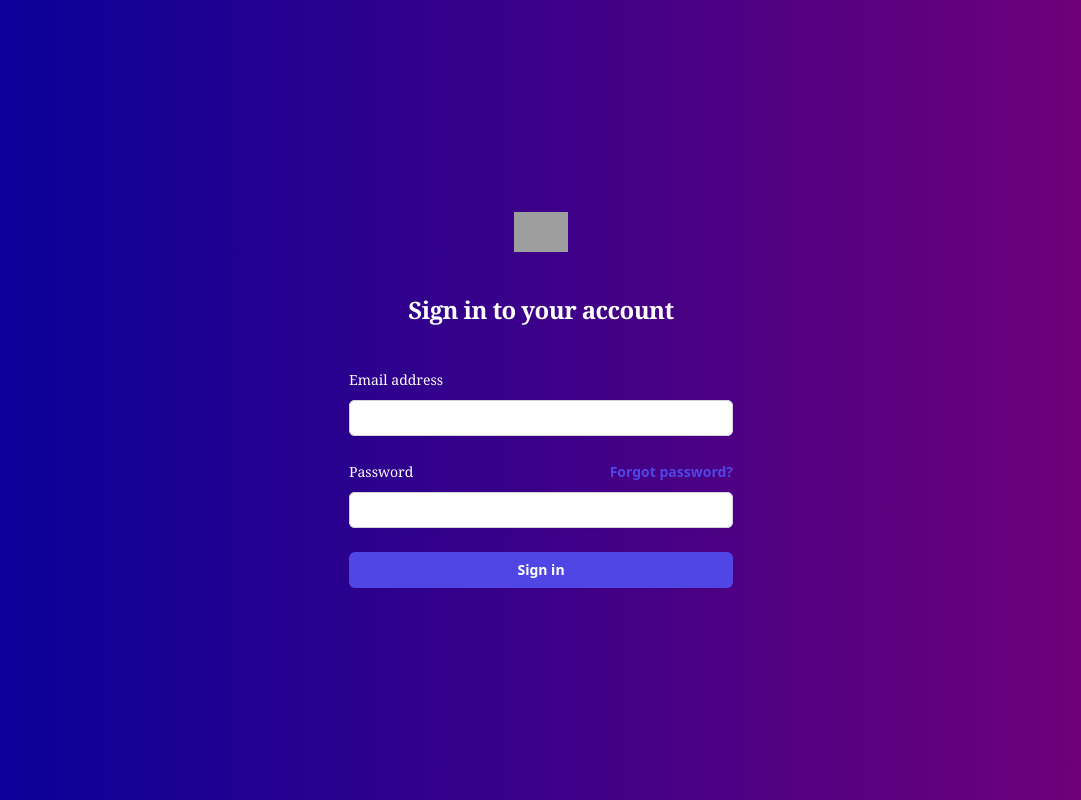
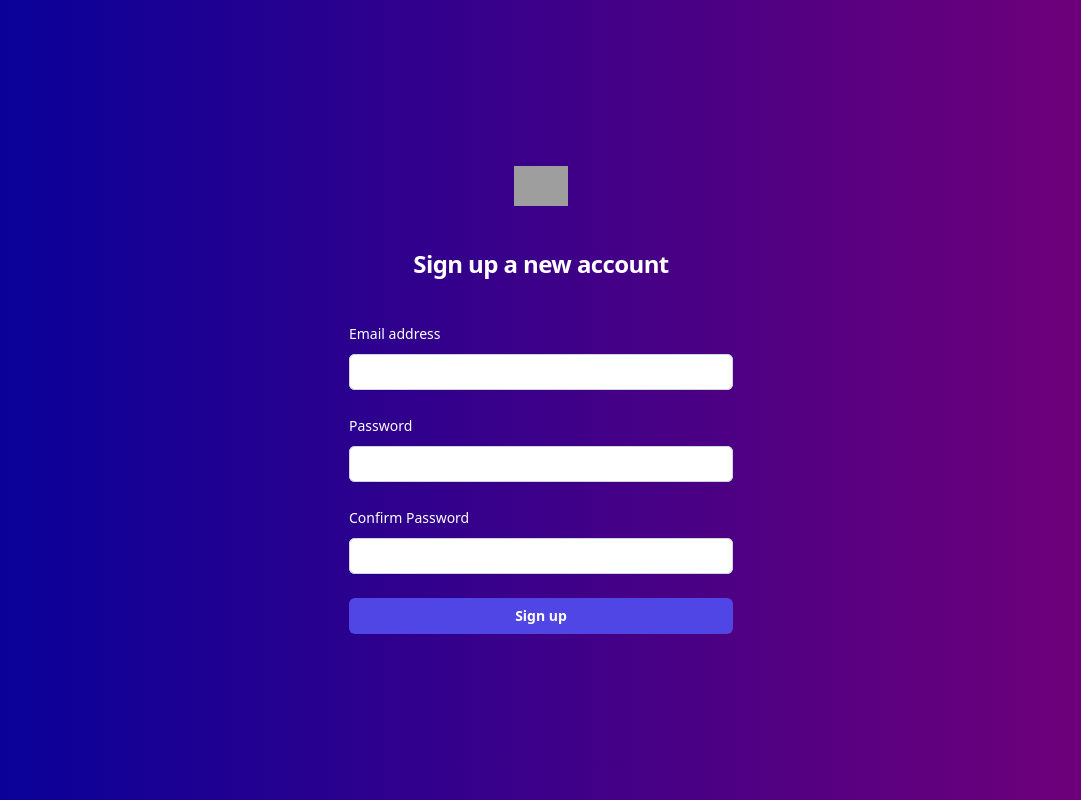
Before and after one commit to ChanThaMaung/Information-Communication-Technology-project-9785---Group-2-S2-2024, a React (Vite) app in the folder client/: page / in a window 1280 px wide. Shown: the whole page, without its empty margins (99-1180 px from the left). Built offline with nearby package versions, Linux system fonts and the light colour scheme; grey boxes are pictures that could not be loaded; a web font is replaced by a local one.

Commit message:
Sign up page create

```diff
--- a/client/src/App.jsx
+++ b/client/src/App.jsx
@@ -1,8 +1,7 @@
 // import {Navbar, Footer} from './components';
 // import Header from './components/Header/Header';
 // import Home from './Pages/Home/Home';
-
-import SignIn from "./Pages/SignIn/SignIn"
+import SignUp from "./Pages/SignUp/SignUp"
 
 function App() {
 
@@ -11,7 +10,7 @@
     <>
       <div className="App">
         {/* <Home/> */}
-        <SignIn/>
+        <SignUp/>
       </div>
     </>
   )
--- a/client/src/Pages/SignUp/SignUp.jsx
+++ b/client/src/Pages/SignUp/SignUp.jsx
@@ -1,6 +1,84 @@
 
 export default function SignUp() {
-  return (
-    <div>SignUp</div>
-  )
-}
+    return (
+      <>
+        <div className="flex flex-1 flex-col justify-center px-6 py-12 lg:px-8 bg--gradientCarousel h-screen">
+          <div className="sm:mx-auto sm:w-full sm:max-w-sm">
+            <img
+              alt="Your Company"
+              src="https://tailwindui.com/img/logos/mark.svg?color=indigo&shade=600"
+              className="mx-auto h-10 w-auto"
+            />
+            <h2 className="mt-10 text-center text-2xl font-bold leading-9 tracking-tight text-white">
+              Sign up a new account
+            </h2>
+          </div>
+
+          <div className="mt-10 sm:mx-auto sm:w-full sm:max-w-sm">
+            <form action="#" method="POST" className="space-y-6">
+              <div>
+                <label htmlFor="email" className="block text-sm font-medium leading-6 text-white">
+                  Email address
+                </label>
+                <div className="mt-2">
+                  <input
+                    id="email"
+                    name="email"
+                    type="email"
+                    required
+                    autoComplete="email"
+                    className="block w-full rounded-md border-0 py-1.5 text-white shadow-sm ring-1 ring-inset ring-gray-300 placeholder:text-gray-400 focus:ring-2 focus:ring-inset focus:ring-indigo-600 sm:text-sm sm:leading-6"
+                  />
+                </div>
+              </div>
+
+              <div>
+                <div className="flex items-center justify-between">
+                  <label htmlFor="password" className="block text-sm font-medium leading-6 text-white">
+                    Password
+                  </label>
+                </div>
+                <div className="mt-2">
+                  <input
+                    id="password"
+                    name="password"
+                    type="password"
+                    required
+                    autoComplete="current-password"
+                    className="block w-full rounded-md border-0 py-1.5 text-white shadow-sm ring-1 ring-inset ring-gray-300 placeholder:text-gray-400 focus:ring-2 focus:ring-inset focus:ring-indigo-600 sm:text-sm sm:leading-6"
+                  />
+                </div>
+              </div>
+
+              <div>
+                <div className="flex items-center justify-between">
+                  <label htmlFor="password" className="block text-sm font-medium leading-6 text-white">
+                    Confirm Password
+                  </label>
+                </div>
+                <div className="mt-2">
+                  <input
+                    id="password"
+                    name="password"
+                    type="password"
+                    required
+                    autoComplete="current-password"
+                    className="block w-full rounded-md border-0 py-1.5 text-white shadow-sm ring-1 ring-inset ring-gray-300 placeholder:text-gray-400 focus:ring-2 focus:ring-inset focus:ring-indigo-600 sm:text-sm sm:leading-6"
+                  />
+                </div>
+              </div>
+
+              <div>
+                <button
+                  type="submit"
+                  className="flex w-full justify-center rounded-md bg-indigo-600 px-3 py-1.5 text-sm font-semibold leading-6 text-white shadow-sm hover:bg-indigo-500 focus-visible:outline focus-visible:outline-2 focus-visible:outline-offset-2 focus-visible:outline-indigo-600"
+                >
+                  Sign up
+                </button>
+              </div>
+            </form>
+          </div>
+        </div>
+      </>
+    )
+  }
```
